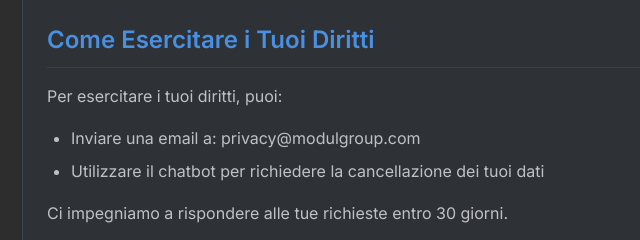
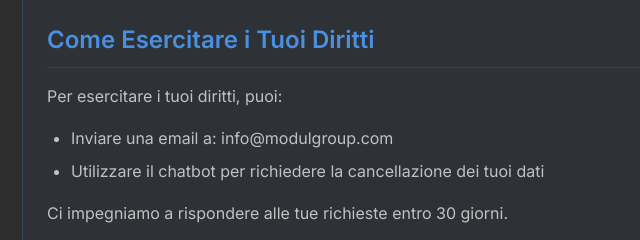
Before and after one commit to mattiasaloni-2008/crm-projcet_2, a website: page public/privacy.html in a window 1280 px wide. Shown: the part 1820-2060 px from the top of the page, 251-891 px from the left. Drawn offline with Linux system fonts and the light colour scheme.

Commit message:
Update privacy.html

```diff
--- a/public/privacy.html
+++ b/public/privacy.html
@@ -183,7 +183,7 @@
       <h2>Come Esercitare i Tuoi Diritti</h2>
       <p>Per esercitare i tuoi diritti, puoi:</p>
       <ul>
-        <li>Inviare una email a: privacy@modulgroup.com</li>
+        <li>Inviare una email a: info@modulgroup.com</li>
         <li>Utilizzare il chatbot per richiedere la cancellazione dei tuoi dati</li>
       </ul>
       <p>Ci impegniamo a rispondere alle tue richieste entro 30 giorni.</p>
```
